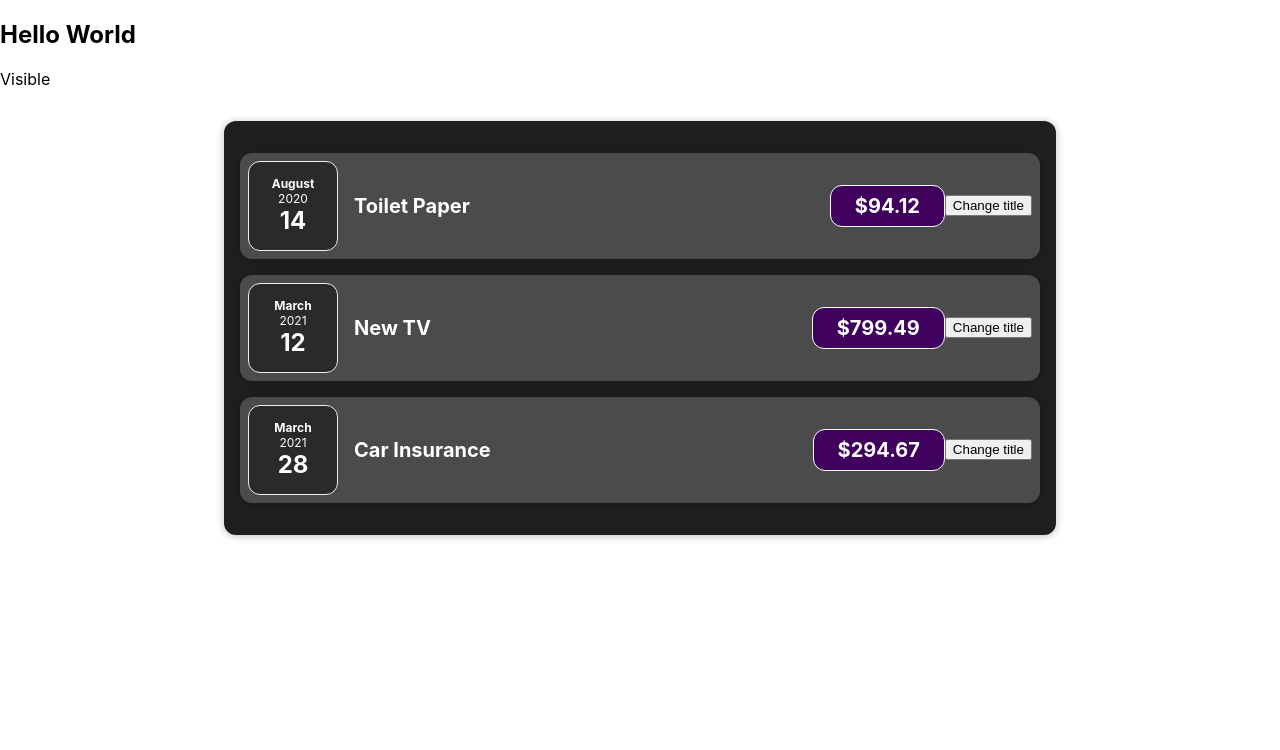
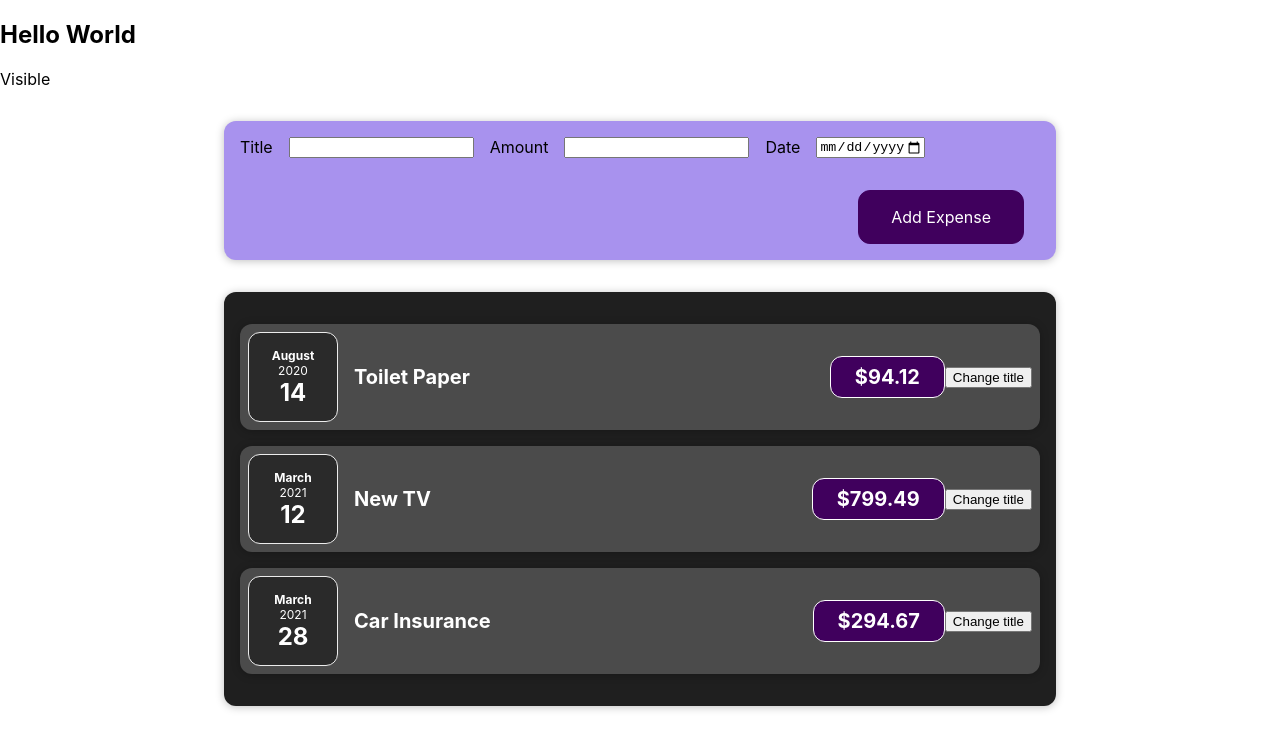
Before and after one commit to JulienMalcouronne/expense-tracker-react, a React (Create React App) app in the folder expense-tracker/: page / in a window 1280 px wide. Shown: the top 750 px of the page. Built offline with nearby package versions, Linux system fonts and the light colour scheme.

Commit message:
added form for user to add an expense

```diff
--- a/expense-tracker/src/App.js
+++ b/expense-tracker/src/App.js
@@ -1,6 +1,6 @@
 import './App.css';
 import Expenses from './components/Expenses/Expenses';
-
+import NewExpense from './components/NewExpense/NewExpense';
 const App = () =>  {
   const expenses = [
     {
@@ -29,6 +29,7 @@
         Hello World
       </h2>
       <p>Visible</p>
+      <NewExpense/>
       <Expenses items={expenses}/>
     </div>
   );
--- /dev/null
+++ b/expense-tracker/src/components/NewExpense/ExpenseForm.css
@@ -0,0 +1,26 @@
+.new-expense__controls {
+  display: flex;
+  flex-wrap: wrap;
+  gap: 1rem;
+  margin-bottom: 1rem;
+  text-align: left;
+}
+
+.new-expense__control label {
+  font-weight: bold;
+  margin-bottom: 0.5rem;
+  display: block;
+}
+
+.new-expense__control input {
+  font: inherit;
+  padding: 0.5rem;
+  border-radius: 6px;
+  border: 1px solid #ccc;
+  width: 20rem;
+  max-width: 100%;
+}
+
+.new-expense__actions {
+  text-align: right;
+}
--- /dev/null
+++ b/expense-tracker/src/components/NewExpense/ExpenseForm.js
@@ -0,0 +1,29 @@
+import React from "react";
+
+import ExpenseDate from "../Expenses/ExpenseDate";
+import './ExpenseForm.css'
+const ExpenseForm = () => {
+return (
+    <form>
+      <div className="new-expense__controls">
+        <div className="new-expense__controls">
+            <label>Title</label>
+            <input type="text"/>
+        </div>
+        <div className="new-expense__controls">
+            <label>Amount</label>
+            <input type="number" min="0.01" step="0.01"/>
+        </div>
+        <div className="new-expense__controls">
+            <label>Date</label>
+            <input type="date" min="2020-01-01" max="2022-02-01"/>
+        </div>
+      </div>
+      <div className="new-expense__actions">
+        <button type='submit'>Add Expense</button>
+      </div>
+    </form>
+  );
+};
+
+export default ExpenseForm
--- /dev/null
+++ b/expense-tracker/src/components/NewExpense/NewExpense.css
@@ -0,0 +1,38 @@
+.new-expense {
+  background-color: #a892ee;
+  padding: 1rem;
+  margin: 2rem auto;
+  width: 50rem;
+  max-width: 95%;
+  border-radius: 12px;
+  text-align: center;
+  box-shadow: 0 1px 8px rgba(0, 0, 0, 0.25);
+}
+
+.new-expense button {
+  font: inherit;
+  cursor: pointer;
+  padding: 1rem 2rem;
+  border: 1px solid #40005d;
+  background-color: #40005d;
+  color: white;
+  border-radius: 12px;
+  margin-right: 1rem;
+}
+
+.new-expense button:hover,
+.new-expense button:active {
+  background-color: #510674;
+  border-color: #510674;
+}
+
+.new-expense button.alternative {
+  color: #220131;
+  border-color: transparent;
+  background-color: transparent;
+}
+
+.new-expense button.alternative:hover,
+.new-expense button.alternative:active {
+  background-color: #ddb3f8;
+}
--- /dev/null
+++ b/expense-tracker/src/components/NewExpense/NewExpense.js
@@ -0,0 +1,11 @@
+import React from 'react';
+import ExpenseForm from './ExpenseForm';
+import './NewExpense.css';
+
+const newExpense = () => {
+  return <div className="new-expense">
+    <ExpenseForm />
+  </div>
+}
+
+export default newExpense;
```
